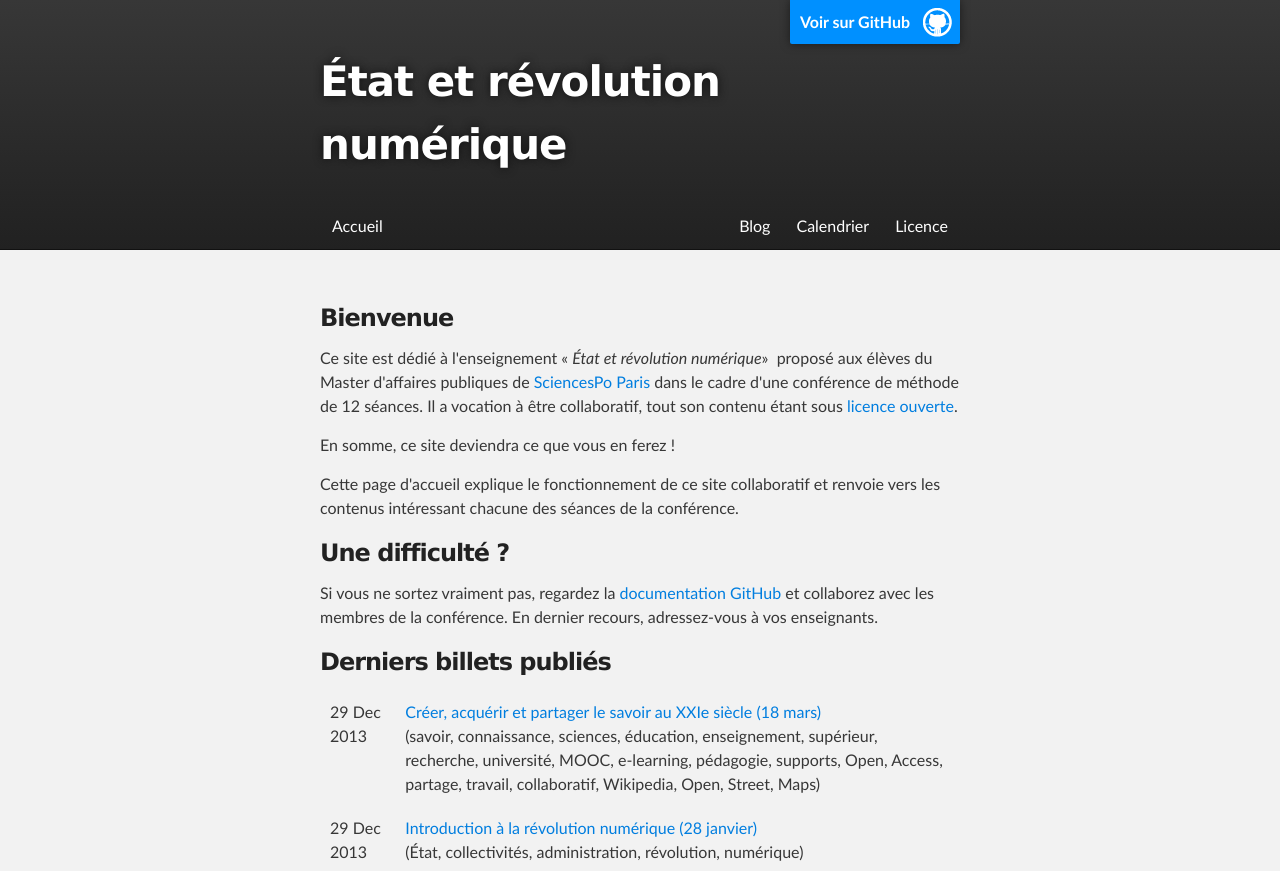
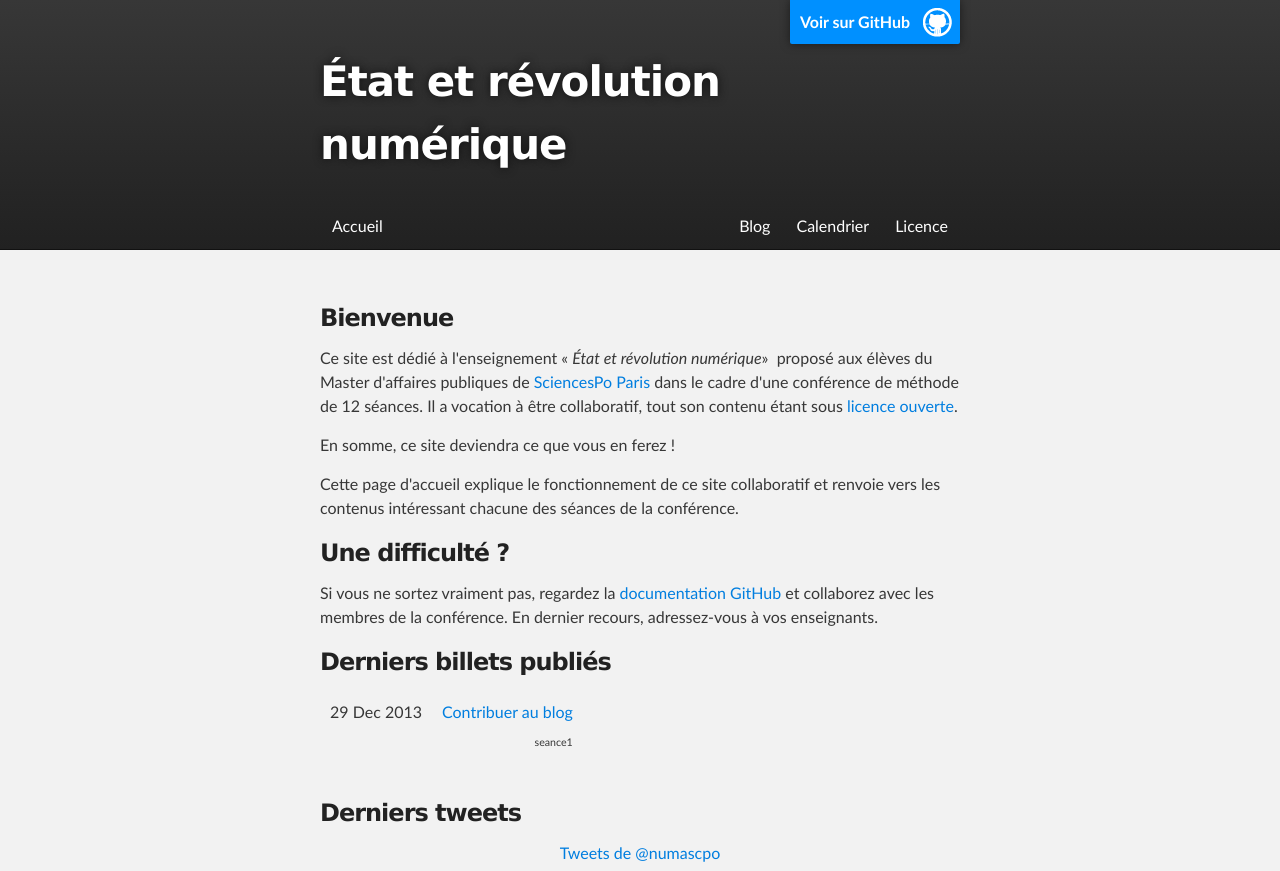
Before and after one commit to trojette/numascpo.net, a Jekyll site: the page built from index.html, in a window 1280 px wide. Shown: the top 871 px of the page. Built offline with Jekyll 4.4.1, drawn with Linux system fonts in a browser that asks for light colours; Markdown is read by kramdown in place of the engine named in the settings; comment, search, counter and statistics services are not loaded; some of the changed lines change nothing that is shown; grey boxes are pictures that could not be loaded.

Commit message:
New GitHub howto

```diff
--- /dev/null
+++ b/_posts/2013-12-29-premier-billet.markdown
@@ -0,0 +1,93 @@
+---
+layout: post
+title: Contribuer au blog
+date: 2013-12-29 18:30:44
+categories: seance1
+tags: partage connaissance contribution participation blog
+---
+
+### Lieu d'expression
+
+Dans le cadre de l'enseignement &laquo;&nbsp;État et révolution
+numérique&nbsp;&raquo; que nous proposons à [SciencesPo Paris][iep]
+cette année, ce blog permettra de mettre dans un coin les éléments à
+garder en mémoire avant, pendant et après les séances.
+
+Alimenté par les enseignants et par les étudiants, cet espace pourra
+être amélioré par les visiteurs, à condition de passer par la case
+[GitHub][] (ou pas loin).
+
+### Mode d'emploi
+
+Cela ne devrait pas être compliqué, normalement.
+
+Supposons, par exemple, que vous souhaitiez ajouter un billet au blog.
+Une fois sur l'espace [GitHub][], vous avez trois options.
+
+#### Option non geek
+
+Vous vous rendez sur le [dossier des billets du blog][blog-folder].
+
+Vous regardez à quoi ressemblent les billets du blog.
+
+Vous copiez celui qui ressemble le plus à ce que vous voulez faire et
+vous le modifiez à votre guise.
+
+Vous faites signe aux webmestres (par exemple sur [Twitter][]), pour
+demander l'intégration de votre proposition de billet. Si tout va bien,
+vous devriez recevoir une réponse rapidement. Si ce n'est pas le cas,
+pas d'inquiétude : soit les administrateurs sont morts, soit ils sont
+occupés !
+
+#### Option geek niveau 1
+
+La boîte à outils se trouve sur la [doc GitHub][doc-github] dont voici
+quelques extraits simplifiés.
+
+Vous installez un client GitHub, par exemple celui qui vous est proposé
+sur la colonne de droite de [l'espace qui nous est dédié][GitHub] puis vous
+le configurez (il vous faudra créer un compte, si vous n'en avez pas
+déjà).
+
+Une fois que vous aurez suivi le projet `numascpo.net`, vous pourrez
+&laquo;&nbsp;cloner&nbsp;&raquo; le projet, c'est-à-dire en récupérer
+le contenu sur votre ordinateur.
+
+Vous pourrez ensuite créer votre propre version du projet (on dit
+&laquo;&nbsp;forker&nbsp;&raquo;), c'est-à-dire votre espace de travail
+personnel, afin d'y apporter vos modifications.
+
+Par exemple, regardez à quoi ressemblent les billets du blog, dans le
+dossier `_posts`. Puis copiez celui qui ressemble le plus à ce que vous
+voulez faire et modifiez-le à votre guise.
+
+Quand vous avez fini, dans l'onglet `Changes` de votre
+client GitHub, intégrez vos modifications (on parle de
+&laquo;&nbsp;commit&nbsp;&raquo;) et synchronisez-les sur GitHub.
+
+Ensuite, sur le site, vous faites une demande d'intégration *via*
+la fonction &laquo;&nbsp;pull request&nbsp;&raquo;, de sorte que les
+webmestres puissent les consulter.
+
+#### Option geek niveau 2
+
+Vous avez vraiment besoin qu'on vous fasse un dessins, les geeks de
+niveau 2 ? ;-)
+
+Vous prenez l'internet dans une main, votre cerveau dans l'autre et, si
+ça ne suffit pas, vous regardez un épisode de [MacGyver][MacTube] (ou
+de [Breaking Bad][BBTube] - *spoiler alert* -, si vous ne connaissez
+vraiment pas [MacGyver][MacPedia]) avant de vous y mettre.
+
+<iframe width="420" height="315"
+src="//www.youtube.com/embed/lc8RFPZUkiQ" frameborder="0"
+allowfullscreen></iframe>
+
+[iep]: //www.sciences-po.fr
+[GitHub]: https://github.com/trojette/numascpo.net
+[blog-folder]: https://github.com/trojette/numascpo.net/tree/master/_posts
+[Twitter]: //www.twitter.com/NumaScPo
+[doc-github]: https://help.github.com/articles/set-up-git
+[MacTube]: http://www.youtube.com/watch?v=lc8RFPZUkiQ
+[BBTube]: http://www.youtube.com/watch?v=yT4hfNL4SKY
+[MacPedia]: http://fr.wikipedia.org/wiki/MacGyver
--- a/index.html
+++ b/index.html
@@ -34,7 +34,7 @@
    <td class="noborder"><span>{{ post.date | date_to_string }}</span></td>
    <td class="noborder">
     <div><a href="{{ post.url }}">{{ post.title }}</a></div>
-    <div>({{ post.tags | join: ', ' }})</div>
+    <p class="right">{{ post.categories | join: ', ' }}</p>
     </td>
   </tr>
 
```
Also changed, not shown: seance-1/2013-12-29-01_introduction.markdown (renamed from _posts/2013-12-29-01_introduction.markdown), seance-7/2013-12-29-07_savoir.markdown (renamed from _posts/2013-12-29-07_savoir.markdown).
